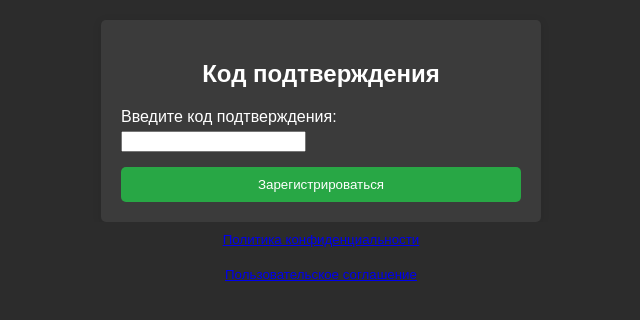
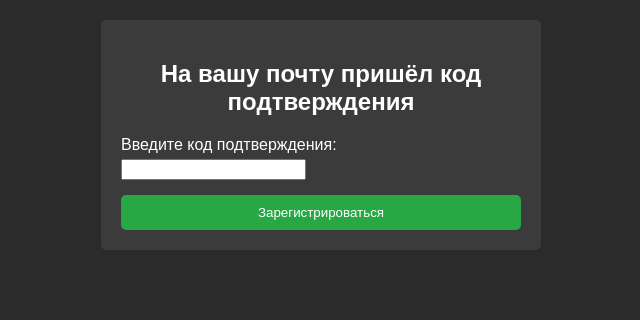
Before and after one commit to Mik-23/browser, a Django app: page /confirmation_code in a window 1280 px wide. Shown: the top 320 px of the page, without its empty margins (319-959 px from the left). Run offline with Django 5.2, Linux system fonts and the light colour scheme.

Commit message:
Update confirmation_code.html

```diff
--- a/mixchat/main/templates/main/confirmation_code.html
+++ b/mixchat/main/templates/main/confirmation_code.html
@@ -54,25 +54,13 @@
         .form-button:hover {
             background-color: #218838;
         }
-        button {
-            width: 100%;
-            padding: 10px;
-            background-color: #2c2c2c;
-            color: white;
-            border: none;
-            border-radius: 5px;
-            cursor: pointer;
-        }
-        button a:hover {
-            color: #009BDE;
-        }
     </style>
 </head>
 <body>
 
 <div class="container">
 
-    <h2>Код подтверждения</h2>
+    <h2>На вашу почту пришёл код подтверждения</h2>
     <form id="codeForm">
         <div class="form-group">
             <label for="reg_code">Введите код подтверждения:</label>
@@ -81,10 +69,6 @@
         <button class="form-button" type="submit">Зарегистрироваться</button>
     </form>
 </div>
-<div class="text-buttons">
-    <button><a href="{% url 'privacy_policy' %}">Политика конфиденциальности</a></button>
-    <button><a href="{% url 'agreement' %}">Пользовательское соглашение</a></button>
-</div>
 
 <script src="{% static 'main/js/confirmation_code.js' %}"></script>
 
```
